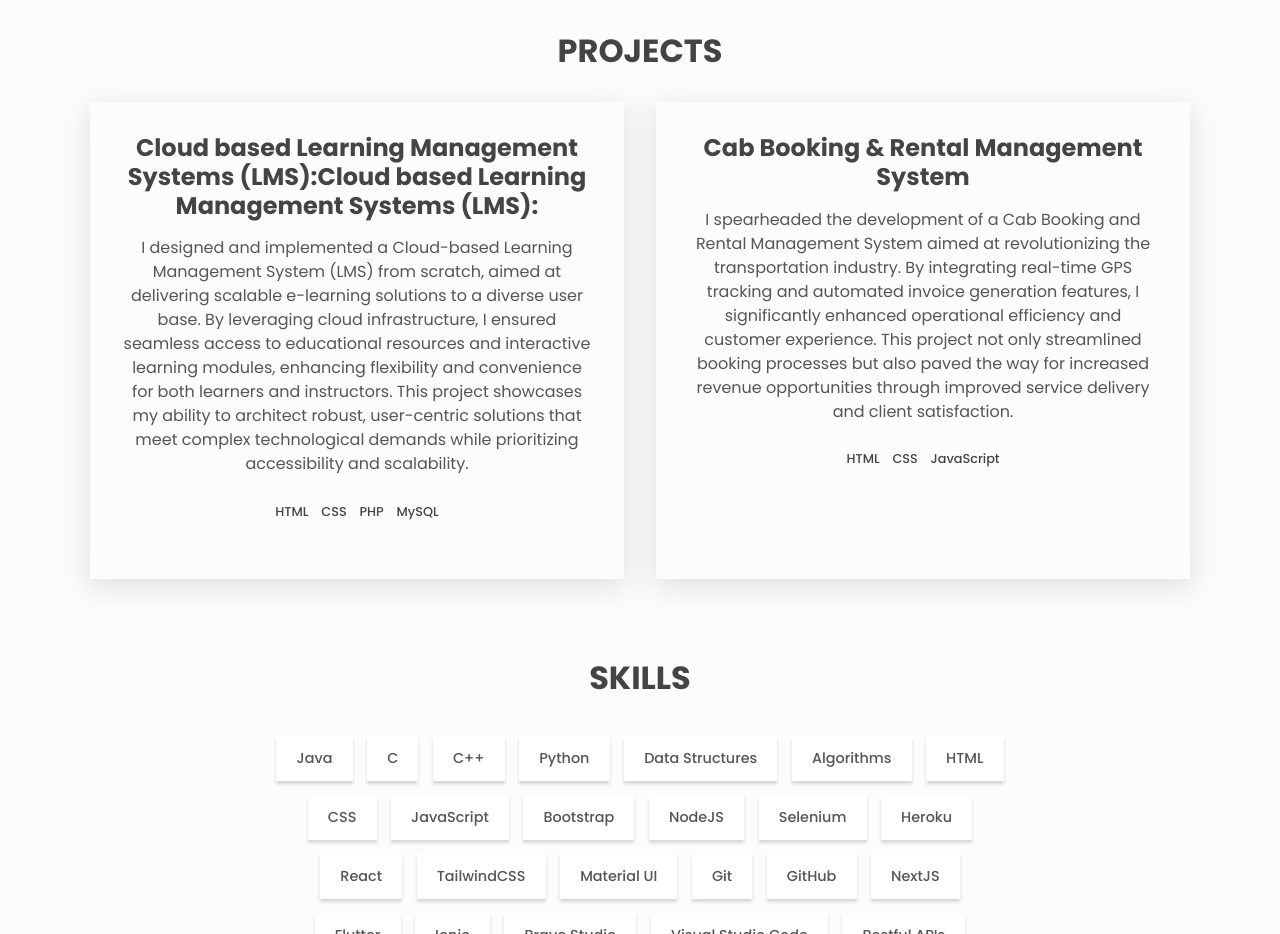
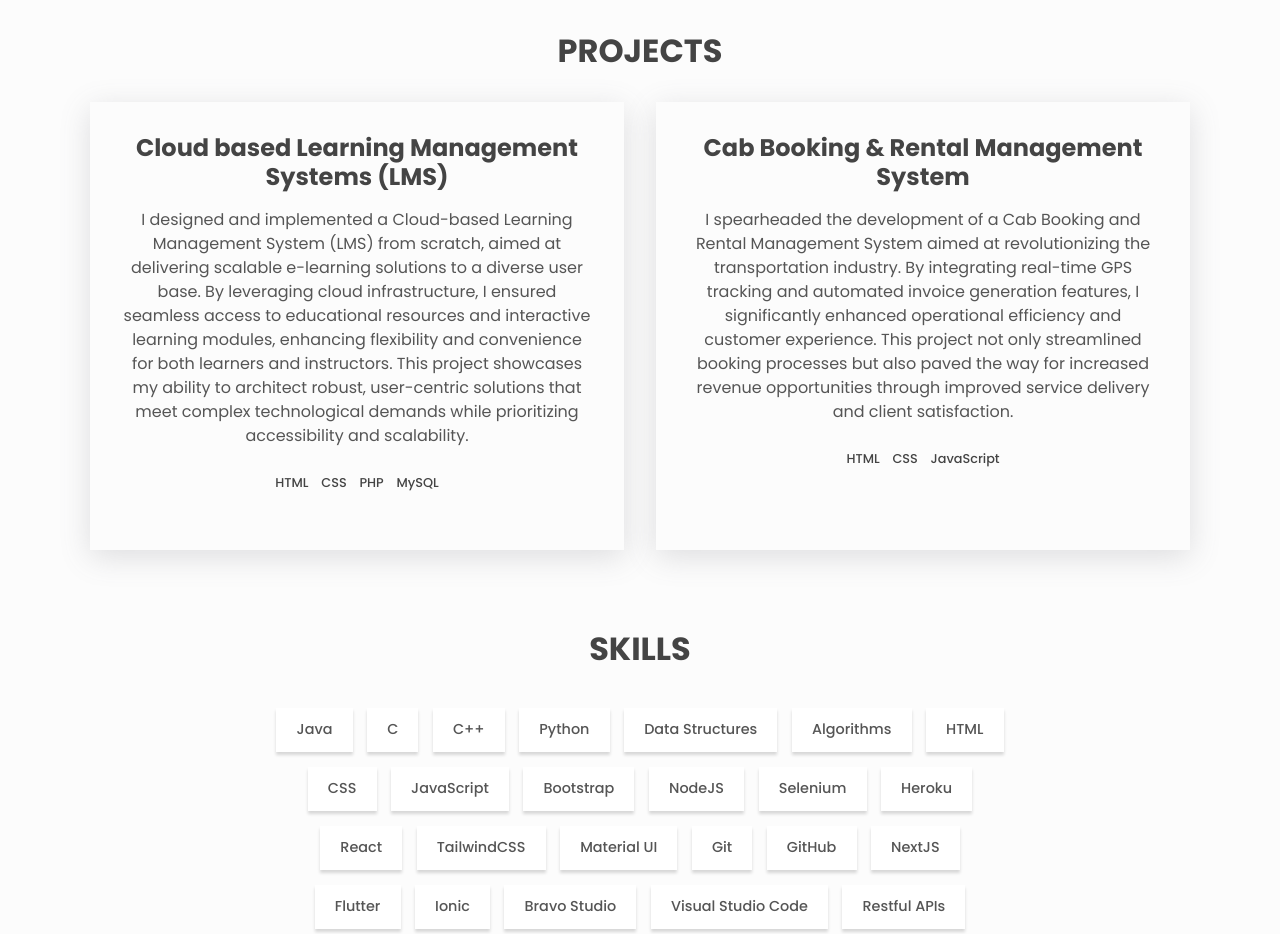
Before and after one commit to SalavuddinSk/map-with-portfolio, a plain HTML site: page index.html in a window 1280 px wide. Shown: the part 2020-2954 px from the top of the page. Drawn offline with Linux system fonts and the light colour scheme.

Commit message:
second commit

```diff
--- a/index.html
+++ b/index.html
@@ -139,7 +139,7 @@
                     <h2 class="section__title">Projects</h2>
                     <div class="projects__grid">
                         <div class="project">
-                            <h3>Cloud based Learning Management Systems (LMS):Cloud based Learning Management Systems (LMS):
+                            <h3>Cloud based Learning Management Systems (LMS)
                             </h3>
                             <p class="project__description">I designed and implemented a Cloud-based Learning Management System (LMS) from scratch, aimed at delivering scalable e-learning solutions to a diverse user base. By leveraging cloud infrastructure, I ensured seamless access to educational resources and interactive learning modules, enhancing flexibility and convenience for both learners and instructors. This project showcases my ability to architect robust, user-centric solutions that meet complex technological demands while prioritizing accessibility and scalability.</p>
                             <ul class="project__stack">
```
